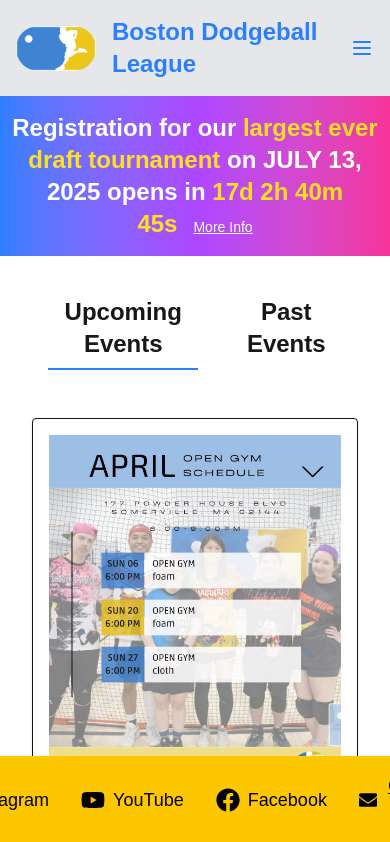
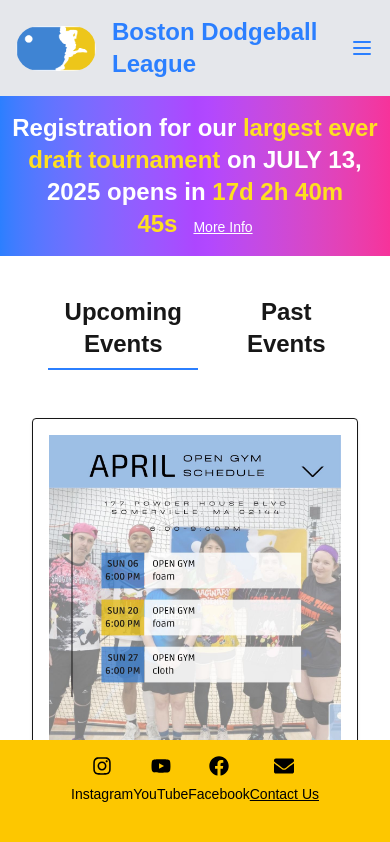
Before and after one commit to jsartin513/bdl-site, a Next.js app: page /events in a window 390 px wide. Shown: the top 842 px of the page. Built offline with nearby package versions, Linux system fonts and the light colour scheme.

Commit message:
update footer

```diff
--- a/app/components/Footer.tsx
+++ b/app/components/Footer.tsx
@@ -3,45 +3,45 @@
 export default function Footer() {
   return (
     <footer className="bg-yellow-400 text-black p-4 text-center fixed bottom-0 w-full">
-      <ul className="flex justify-center space-x-8">
-        <li className="flex items-center space-x-2">
-          <FaInstagram className="text-2xl" aria-label="Instagram" />
+      <ul className="flex flex-wrap justify-center space-y-6 sm:space-y-0 sm:space-x-8">
+        <li className="flex flex-col items-center sm:flex-row sm:space-x-2 space-y-2 sm:space-y-0">
+          <FaInstagram className="text-xl sm:text-2xl" aria-label="Instagram" />
           <a
             href="https://www.instagram.com/boston.dodgeball.league/"
             target="_blank"
             rel="noopener noreferrer"
-            className="text-lg"
+            className="text-sm sm:text-lg"
           >
             Instagram
           </a>
         </li>
-        <li className="flex items-center space-x-2">
-          <FaYoutube className="text-2xl" aria-label="YouTube" />
+        <li className="flex flex-col items-center sm:flex-row sm:space-x-2 space-y-2 sm:space-y-0">
+          <FaYoutube className="text-xl sm:text-2xl" aria-label="YouTube" />
           <a
             href="https://www.youtube.com/@BostonDodgeballLeague"
             target="_blank"
             rel="noopener noreferrer"
-            className="text-lg"
+            className="text-sm sm:text-lg"
           >
             YouTube
           </a>
         </li>
-        <li className="flex items-center space-x-2">
-          <FaFacebook className="text-2xl" aria-label="Facebook" />
+        <li className="flex flex-col items-center sm:flex-row sm:space-x-2 space-y-2 sm:space-y-0">
+          <FaFacebook className="text-xl sm:text-2xl" aria-label="Facebook" />
           <a
             href="https://www.facebook.com/profile.php?id=61558561226354"
             target="_blank"
             rel="noopener noreferrer"
-            className="text-lg"
+            className="text-sm sm:text-lg"
           >
             Facebook
           </a>
         </li>
-        <li className="flex items-center space-x-2">
-          <FaEnvelope className="text-2xl" aria-label="Email" />
+        <li className="flex flex-col items-center sm:flex-row sm:space-x-2 space-y-2 sm:space-y-0">
+          <FaEnvelope className="text-xl sm:text-2xl" aria-label="Email" />
           <a
             href="mailto:bostondodgeballleague@gmail.com"
-            className="text-lg underline"
+            className="text-sm sm:text-lg underline"
           >
             Contact Us
           </a>
```
